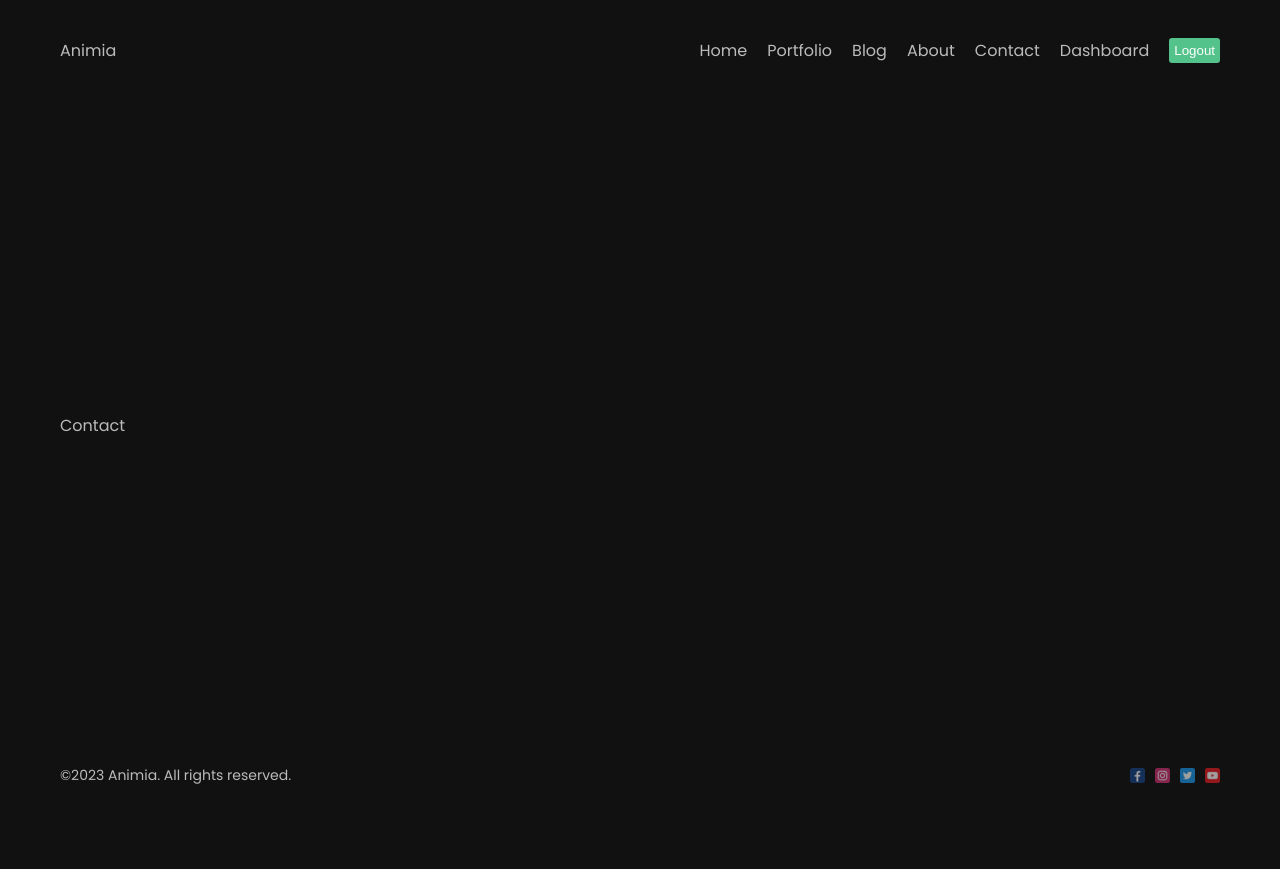
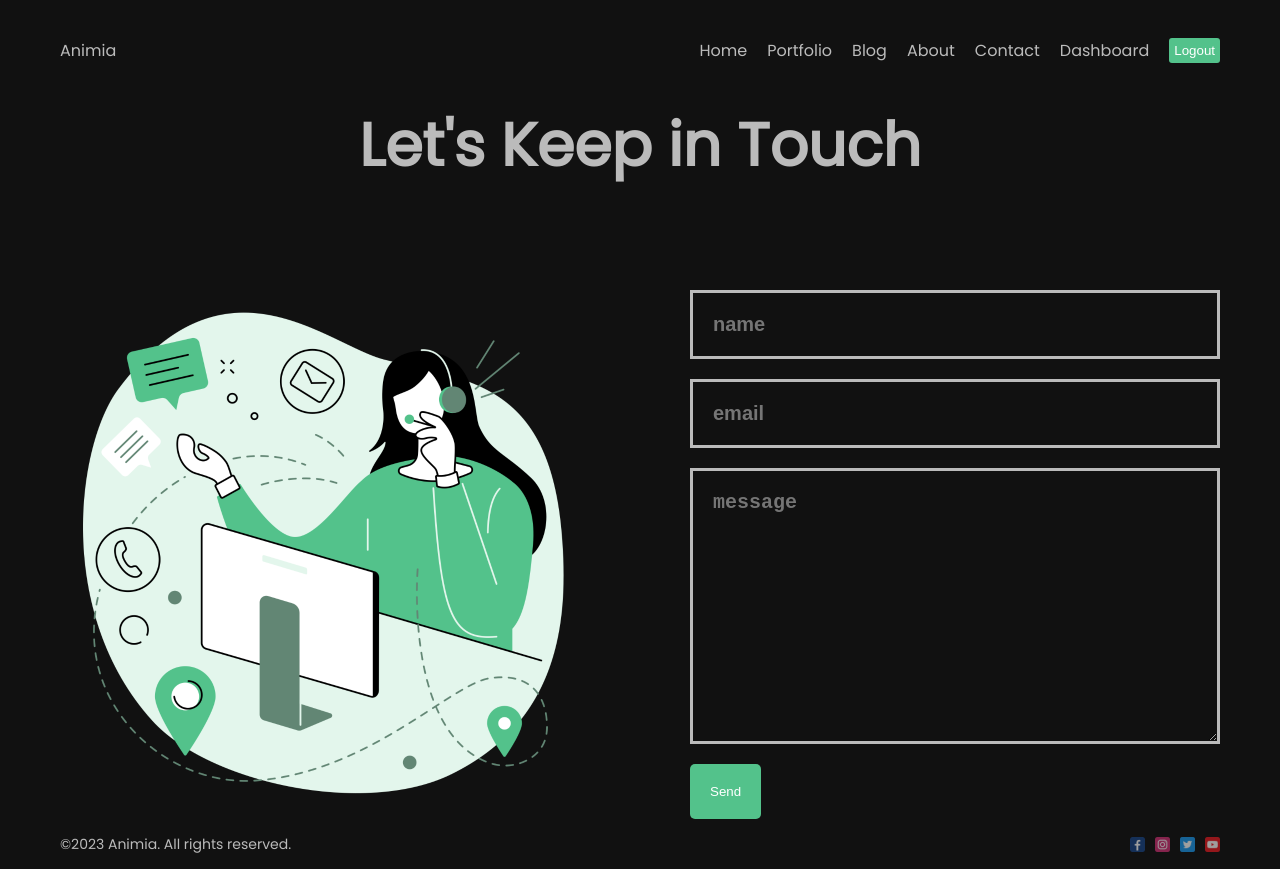
Before and after one commit to RazaNaqsh/NextFullStackApp, a Next.js app: page /contact in a window 1280 px wide. Before the commit the page ends 800 px from the top, so only its background shows below. Built offline with nearby package versions, Linux system fonts and the light colour scheme.

Commit message:
Contact page

```diff
--- a/src/app/contact/page.jsx
+++ b/src/app/contact/page.jsx
@@ -1,6 +1,51 @@
+import React from "react";
 import styles from "./page.module.css";
+import Image from "next/image";
+import Button from "@/components/Button/Button";
+
+export const metadata = {
+	title: "Lama Dev Contact Information",
+	description: "This is Contact Page",
+};
+
 const Contact = () => {
-	return <div className={styles.container}>Contact</div>;
+	return (
+		<div className={styles.container}>
+			<h1 className={styles.title}>Let's Keep in Touch</h1>
+			<div className={styles.content}>
+				<div className={styles.imgContainer}>
+					<Image
+						src="/contact.png"
+						alt=""
+						fill={true}
+						className={styles.image}
+					/>
+				</div>
+				<form className={styles.form}>
+					<input
+						type="text"
+						placeholder="name"
+						className={styles.input}
+					/>
+					<input
+						type="text"
+						placeholder="email"
+						className={styles.input}
+					/>
+					<textarea
+						className={styles.textArea}
+						placeholder="message"
+						cols="30"
+						rows="10"
+					></textarea>
+					<Button
+						url="#"
+						text="Send"
+					/>
+				</form>
+			</div>
+		</div>
+	);
 };
 
 export default Contact;
```
Also changed, not shown: src/app/page.module.css (+1 -9 lines).
